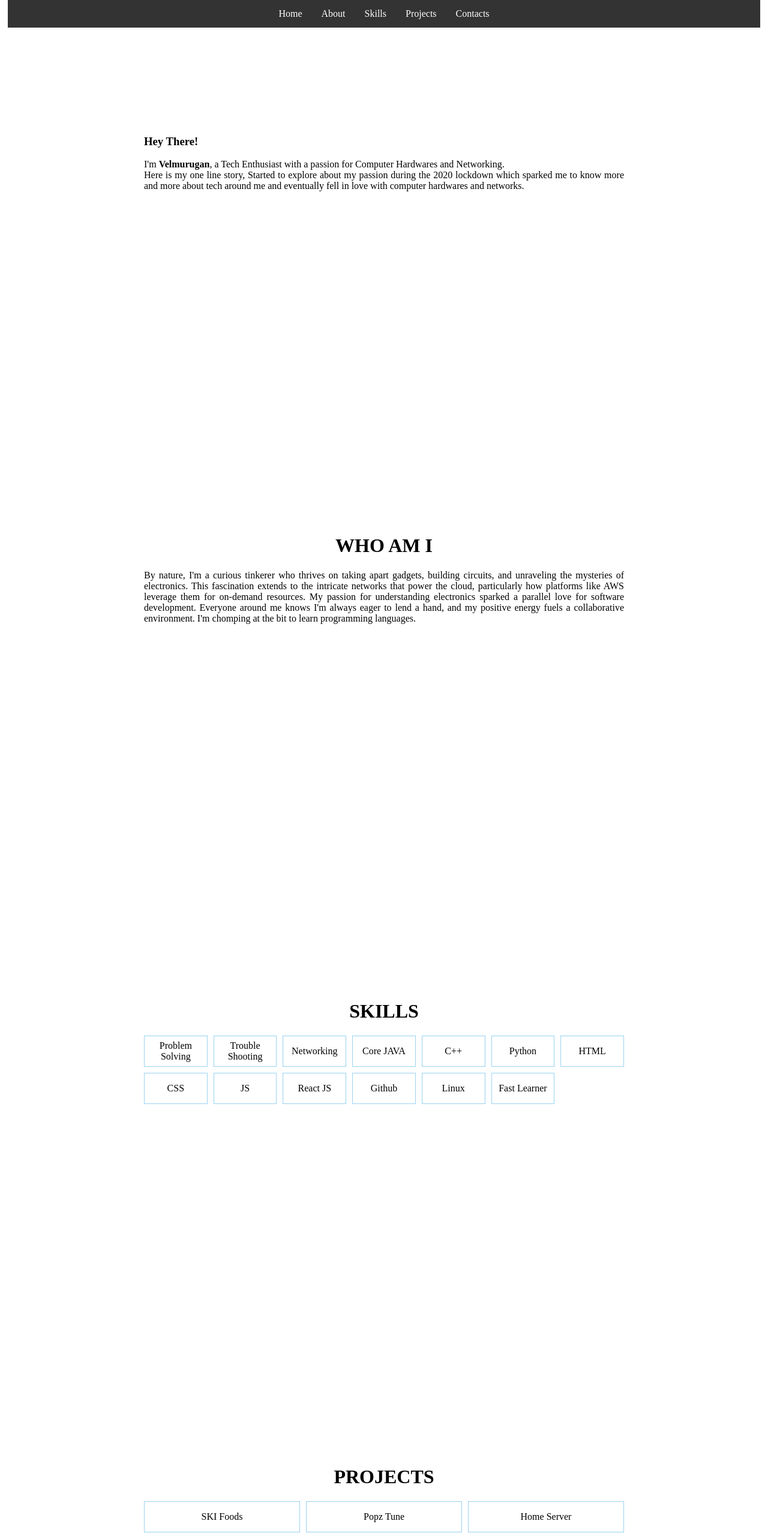
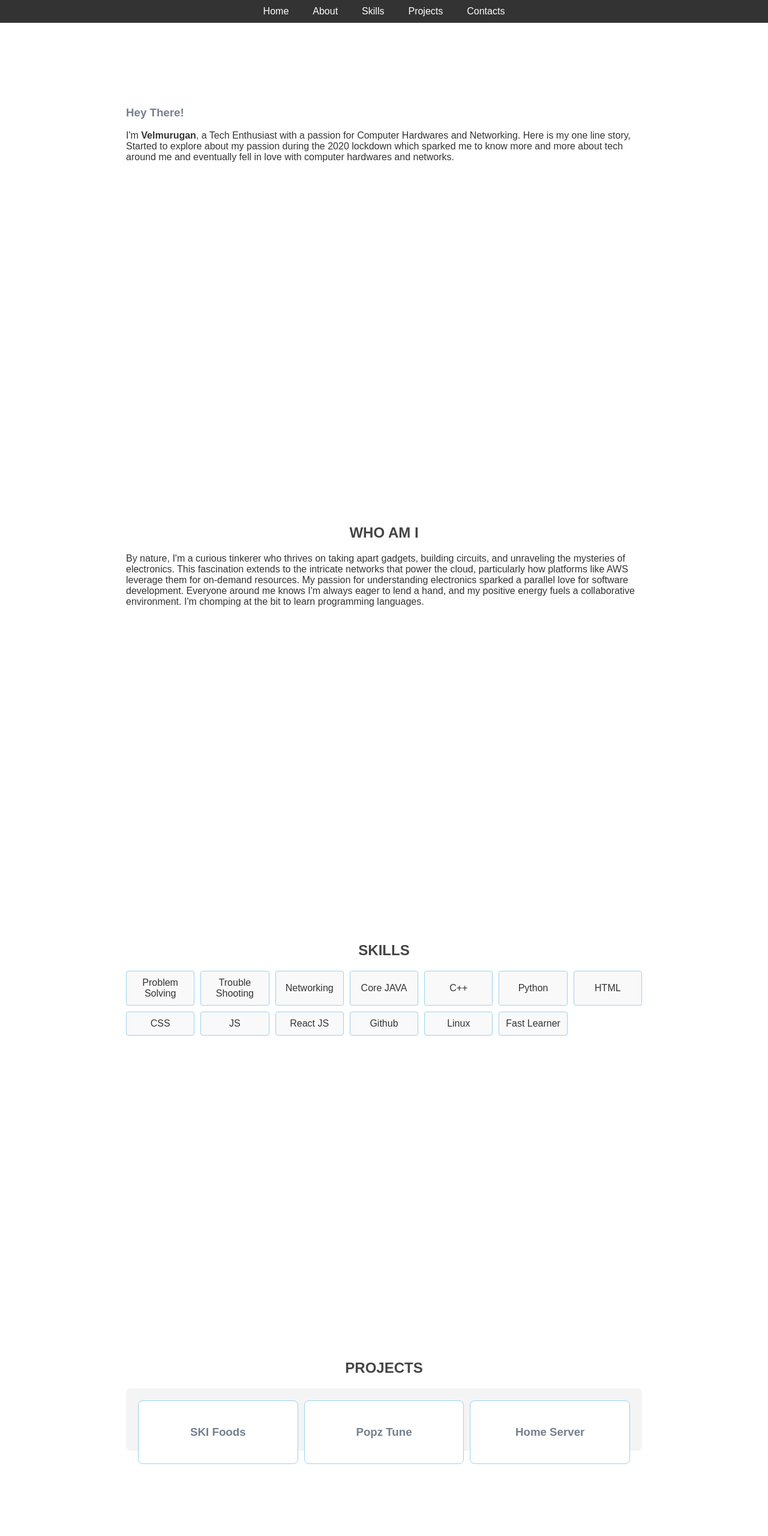
Before and after one commit to Velmurugan-kl/Portfolio, a plain HTML site: page index.html in a window 1280 px wide. Shown: the top 2560 px of the page at 60% size. Drawn offline with Linux system fonts and the light colour scheme.

Commit message:
GPT Modified

```diff
--- a/index.css
+++ b/index.css
@@ -1,13 +1,17 @@
 body {
-  margin: 0vh 1vw 1vh 1vw;
+  margin: 0;
+  font-family: Arial, sans-serif;
+  color: #333;
+  min-width: 450px;
 }
+
 .nav {
-  position: -webkit-sticky;
   position: sticky;
   top: 0;
   z-index: 100;
   background-color: #333;
   overflow: hidden;
+  padding: 10px 0;
 }
 
 .nav ul {
@@ -19,98 +23,142 @@ body {
 }
 
 .nav li {
-  float: left;
+  margin: 0 15px;
 }
 
 .nav li a {
-  display: block;
   color: white;
   text-align: center;
-  padding: 14px 16px;
+  padding: 14px 5px;
   text-decoration: none;
+  font-size: 16px;
+  transition: background-color 0.3s, color 0.3s;
 }
 
 .nav li a:hover {
   background-color: #111;
+  color: #f1f1f1;
 }
 
 .cont {
-  /* margin-top: 200px; */
-  max-width: 800px;
+  max-width: 900px;
   margin: auto;
+  padding: 20px;
+}
+
+.home,
+.about,
+.skill,
+.proj,
+.contact {
+  padding: 20px;
+  margin: 20px 0;
 }
 
 .home {
-  display: inline-block;
-  height: 78vh;
-  padding-top: 20vh;
-  text-align: justify;
+  height: 72vh;
+  padding-top: 10vh;
 }
 
-.about {
-  display: inline-block;
-  height: 92vh;
-  padding-top: 5vh;
-  text-align: justify;
-}
-
+.about,
 .skill,
 .proj,
 .contact {
-  height: 92vh;
-  padding-top: 5vh;
+  height: 72vh;
+  padding-top: 10vh;
 }
 
-.contact-form{
-  height: 200px;
-  border-style: solid;
-  border-color: #111;
+.contact-form {
+  border: 1px solid #111;
+  padding: 20px;
+  border-radius: 8px;
+}
+
+.contact-form input {
+  display: block;
+  width: calc(100% - 22px);
+  padding: 10px;
+  margin-bottom: 10px;
+  border: 1px solid #ddd;
+  border-radius: 4px;
+}
+
+.contact-form input[type="submit"] {
+  background-color: #333;
+  color: white;
+  border: none;
+  cursor: pointer;
+}
+
+.contact-form input[type="submit"]:hover {
+  background-color: #111;
 }
 
 h1 {
   text-align: center;
+  margin-bottom: 20px;
+  color: #444;
+}
+
+h3 {
+  color: rgb(117, 127, 144);
+}
+
+.skill-cont,
+.proj-cont {
+  display: grid;
+  gap: 10px;
 }
 
 .skill-cont {
-  display: grid;
   grid-template-columns: repeat(auto-fill, minmax(100px, 1fr));
-  gap: 10px;
 }
+
 .skill-item {
   display: flex;
   align-items: center;
   justify-content: center;
   text-align: center;
   padding: 10px;
-  height: 30px;
   border: 1px solid #9ad2f2;
+  border-radius: 4px;
+  background-color: #f9f9f9;
+  transition: transform 0.3s, background-color 0.3s, box-shadow 0.3s;
 }
 
 .skill-item:hover {
+  transform: scale(1.05);
+  background-color: #9ad2f2;
+  box-shadow: 0px 5px 10px rgba(0, 0, 0, 0.2);
+}
+
+.proj-cont {
+  display: grid;
+  grid-template-columns: repeat(auto-fit, minmax(200px, 1fr));
+  gap: 10px;
+  padding: 20px;
+  border-radius: 8px;
+  background-color: #f4f4f4;
+  justify-content: center;
+}
+
+.proj-item1,
+.proj-item2,
+.proj-item3 {
   display: flex;
   align-items: center;
   justify-content: center;
   text-align: center;
-  transform: scale(1.1);
-  box-shadow: 0px 5px 10px rgba(0, 0, 0, 0.2);
-  padding: 10px;
-  height: 30px;
-  background-color: #9ad2f2;
+  padding: 20px;
   border: 1px solid #9ad2f2;
+  border-radius: 8px;
+  background-color: #fff;
+  height: 100%;
 }
 
-.proj-cont {
-  display: grid;
-  grid-template-columns: repeat(3, 1fr);
-  gap: 10px;
+.proj-item1 h3,
+.proj-item2 h3,
+.proj-item3 h3 {
+  margin: 0;
+  color: rgb(117, 127, 144);
 }
-
-.proj-item {
-  display: flex;
-  align-items: center;
-  justify-content: center;
-  text-align: center;
-  padding: 10px;
-  height: 30px;
-  border: 1px solid #9ad2f2;
-}
--- a/index.html
+++ b/index.html
@@ -8,7 +8,6 @@
   </head>
   <body>
     <div class="nav">
-      <div class="navi">
       <ul>
         <li><a href="#home">Home</a></li>
         <li><a href="#about">About</a></li>
@@ -17,15 +16,18 @@
         <li><a href="#contact">Contacts</a></li>
       </ul>
     </div>
-    </div>
     <div class="cont">
-      <div class="home" id="home">
-        <p><h3>Hey There!</h3>
-          I'm <strong>Velmurugan</strong>, a Tech Enthusiast with a passion for Computer Hardwares and Networking. <br>
-          Here is my one line story, Started to explore about my passion during the 2020 lockdown which sparked me to know more and more about tech around me and eventually fell in love with computer hardwares and networks.
+      <section class="home" id="home">
+        <h3>Hey There!</h3>
+        <p>
+          I'm <strong>Velmurugan</strong>, a Tech Enthusiast with a passion for
+          Computer Hardwares and Networking. Here is my one line story, Started
+          to explore about my passion during the 2020 lockdown which sparked me
+          to know more and more about tech around me and eventually fell in love
+          with computer hardwares and networks.
         </p>
-      </div>
-      <div class="about" id="about">
+      </section>
+      <section class="about" id="about">
         <h1>WHO AM I</h1>
         <p>
           By nature, I'm a curious tinkerer who thrives on taking apart gadgets,
@@ -37,8 +39,8 @@
           eager to lend a hand, and my positive energy fuels a collaborative
           environment. I'm chomping at the bit to learn programming languages.
         </p>
-      </div>
-      <div class="skill" id="skill">
+      </section>
+      <section class="skill" id="skill">
         <h1>SKILLS</h1>
         <div class="skill-cont">
           <div class="skill-item">Problem Solving</div>
@@ -55,27 +57,61 @@
           <div class="skill-item">Linux</div>
           <div class="skill-item">Fast Learner</div>
         </div>
-      </div>
-      <div class="proj" id="proj">
+      </section>
+      <section class="proj" id="proj">
         <h1>PROJECTS</h1>
         <div class="proj-cont">
-          <div class="proj-item">SKI Foods</div>
-          <div class="proj-item">Popz Tune</div>
-          <div class="proj-item">Home Server</div>
+          <div class="proj-item1">
+            <h3>SKI Foods</h3>
+          </div>
+          <div class="proj-item2">
+            <h3>Popz Tune</h3>
+          </div>
+          <div class="proj-item3">
+            <h3>Home Server</h3>
           </div>
         </div>
-      <div class="contact" id="contact">
+      </section>
+      <section class="contact" id="contact">
         <h1>LET'S TALK!</h1>
         <div class="contact-form">
-          <form action="#" class="conta">
-            <input type="text" name="name" id="name" placeholder="name" required>
-            <input type="email" name="email" id="email" placeholder="Email" required>
-            <input type="text" name="subject" id="subject" placeholder="subject" required>
-            <input type="text" name="message" id="message" placeholder="Message" required>
-            <input type="submit" value="sub">
+          <form action="#" method="post">
+            <label for="name">Name</label>
+            <input
+              type="text"
+              name="name"
+              id="name"
+              placeholder="Name"
+              required
+            />
+            <label for="email">Email</label>
+            <input
+              type="email"
+              name="email"
+              id="email"
+              placeholder="Email"
+              required
+            />
+            <label for="subject">Subject</label>
+            <input
+              type="text"
+              name="subject"
+              id="subject"
+              placeholder="Subject"
+              required
+            />
+            <label for="message">Message</label>
+            <input
+              type="text"
+              name="message"
+              id="message"
+              placeholder="Message"
+              required
+            />
+            <input type="submit" value="Submit" />
           </form>
         </div>
-      </div>
+      </section>
     </div>
   </body>
 </html>
```
Lines whose indentation alone changed are shown as unchanged.
